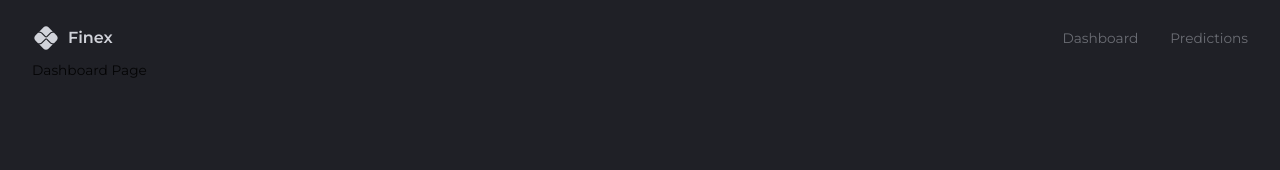
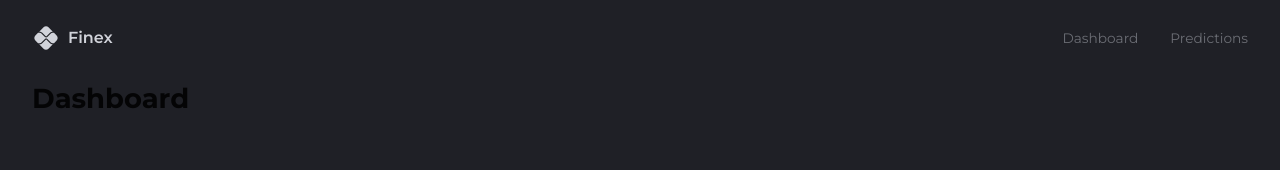
Before and after one commit to BharathxD/Finnex, a React (Vite) app in the folder client/: page / in a window 1280 px wide. Shown: the top 170 px of the page. Built offline with nearby package versions, Linux system fonts and the light colour scheme.

Commit message:
Some code refinements

```diff
--- a/client/src/App.tsx
+++ b/client/src/App.tsx
@@ -3,12 +3,11 @@ import { Box, CssBaseline, ThemeProvider, createTheme } from "@mui/material";
 import { themeSettings } from "./theme";
 import { useMemo } from "react";
 import { Route, Routes } from "react-router-dom";
-import { useState } from "react";
 import Navbar from "./components/Layout/Navbar";
+import Dashboard from "./pages/dashboard/Dashboard";
 
 const App = () => {
   const theme = useMemo(() => createTheme(themeSettings), []);
-  const [selected, setSelected] = useState<boolean>();
   return (
     <>
       <ThemeProvider theme={theme}>
@@ -16,7 +15,7 @@ const App = () => {
         <Box width={"100%"} height={"100%"} padding={"1rem 2rem 4rem 2rem"}>
           <Navbar />
           <Routes>
-            <Route path={"/"} element={<div>Dashboard Page</div>} />
+            <Route path={"/"} element={<Dashboard />} />
             <Route
               path={"/predictions"}
               element={<div>Predictions Page</div>}
--- /dev/null
+++ b/client/src/pages/dashboard/Dashboard.tsx
@@ -0,0 +1,11 @@
+import { useTheme } from "@mui/material";
+
+const Dashboard = () => {
+  const { palette } = useTheme();
+  return (
+    <>
+      <h1>Dashboard</h1>
+    </>
+  );
+};
+export default Dashboard;
```
